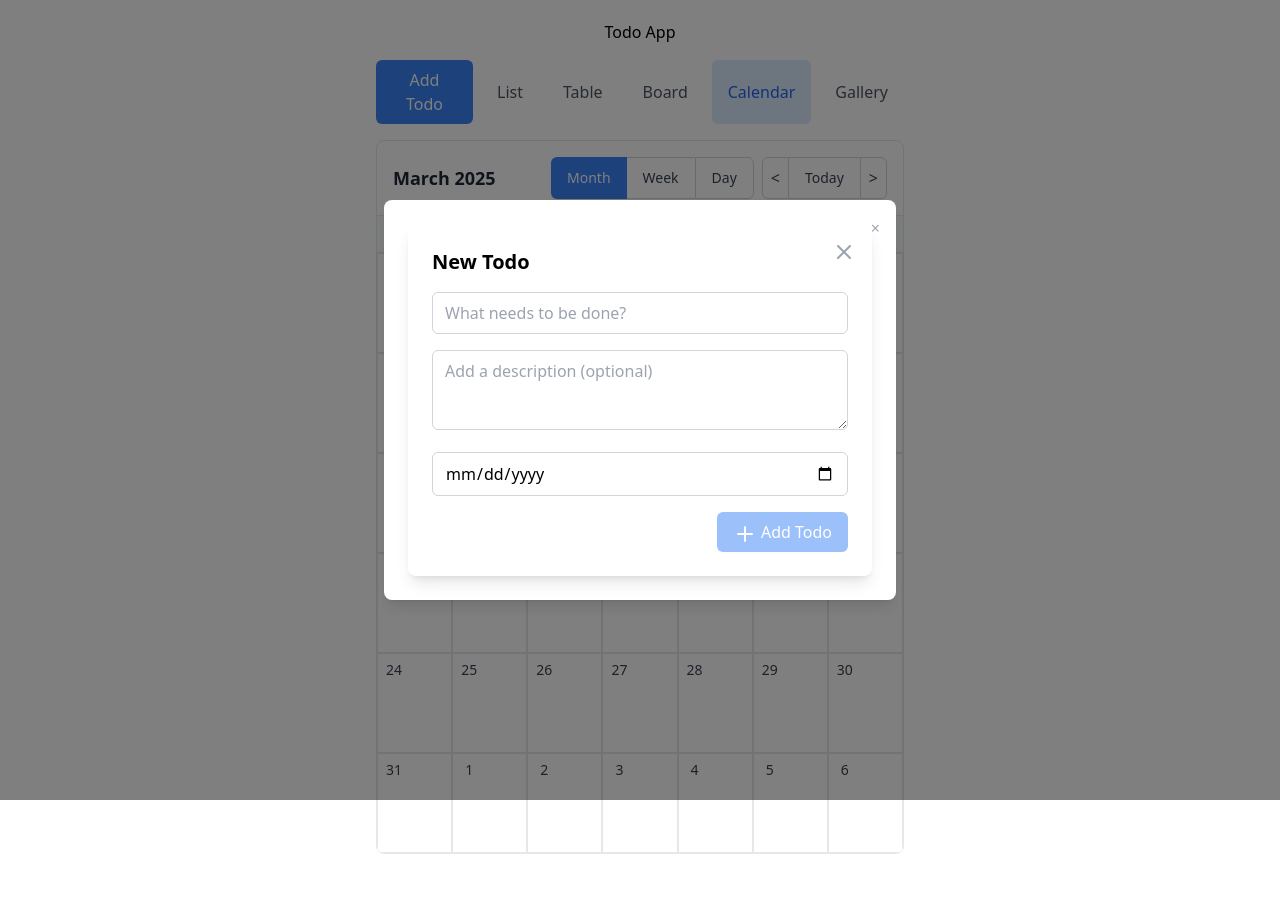
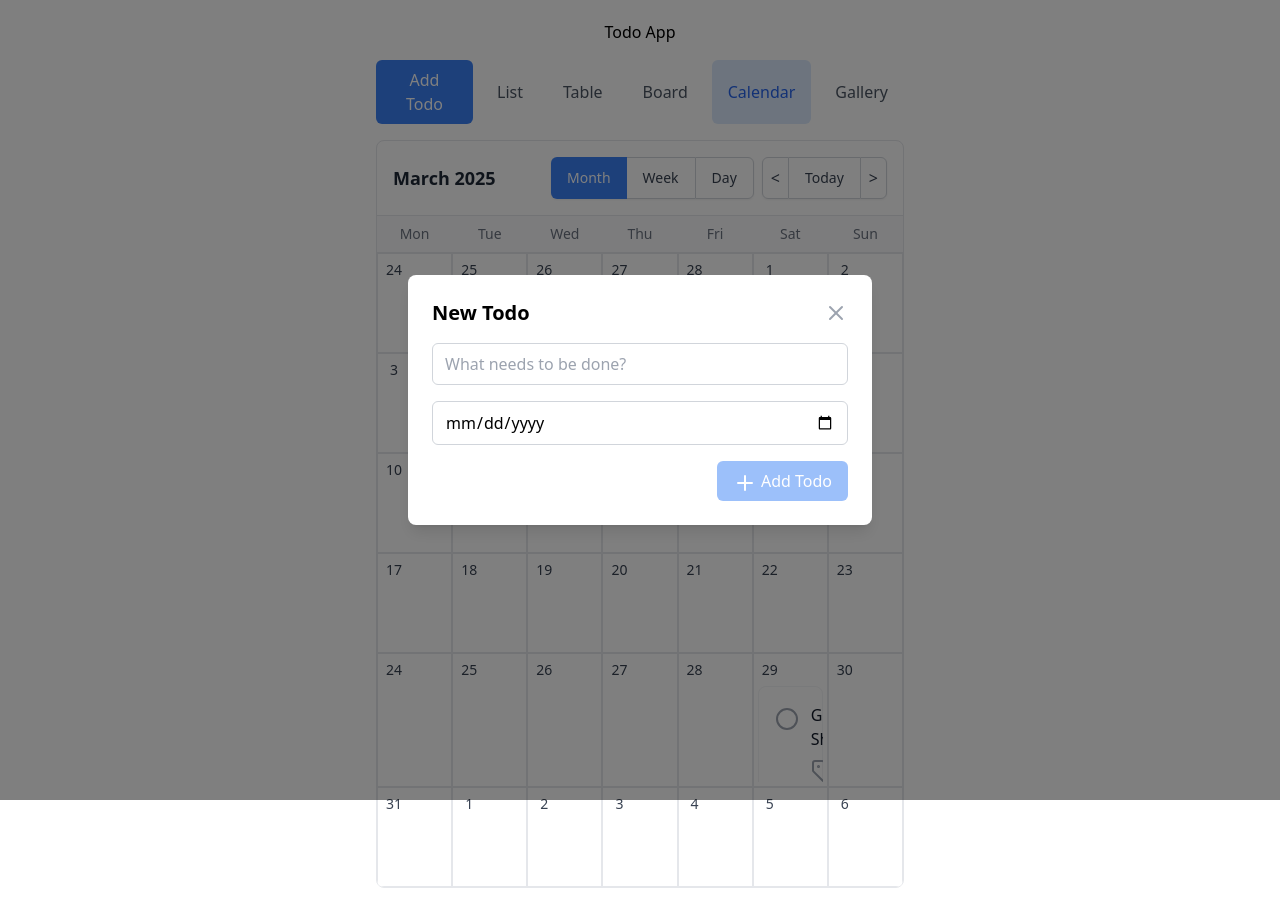
Before and after one commit to Vanuan/cleanarchitecture, a React (Vite) app in the folder todo/: page / in a window 1280 px wide. Both pictures are taken after a click on the button "Add Todo". Before the commit the page ends 890 px from the top, so only its background shows below. Built offline with nearby package versions, Linux system fonts and the light colour scheme.

Commit message:
Update edit functionality, add mock data, update form modal

```diff
--- a/todo/src/application/usecases/todo.service.ts
+++ b/todo/src/application/usecases/todo.service.ts
@@ -32,8 +32,26 @@ export class TodoService implements TodoUseCase {
     });
   }
   async update(id: string, updates: Partial<Todo>): Promise<Todo> {
+    const currentTodo = await this.todoRepository.findById(id);
+    if (!currentTodo) {
+      throw new Error(`Todo with id ${id} not found`);
+    }
+    let updatedTags = currentTodo.tags;
+    let updatedTitle =
+      updates.title !== undefined ? updates.title : currentTodo.title;
+    if (updates.title !== undefined) {
+      // If title is being updated, extract tags from the title
+      const matches = updates.title.match(/^\[(.*?)\]/);
+      updatedTags = matches ? [matches[1]] : updatedTags;
+      updatedTitle = matches
+        ? updates.title.replace(/^\[(.*?)\]\s*/, "")
+        : updates.title;
+    }
+
     return this.todoRepository.update(id, {
       ...updates,
+      title: updatedTitle,
+      tags: updatedTags,
       updatedAt: new Date(),
     });
   }
--- a/todo/src/infrastructure/repositories/localstorage.todo.repository.ts
+++ b/todo/src/infrastructure/repositories/localstorage.todo.repository.ts
@@ -3,11 +3,36 @@ import { TodoRepository } from "../../domain/repository/todo.repository";
 
 const TODO_STORAGE_KEY = "todos";
 
+const mockTodos: Todo[] = [
+  {
+    id: crypto.randomUUID(),
+    title: "Grocery Shopping",
+    tags: ["errands"],
+    completed: false,
+    createdAt: new Date(),
+    updatedAt: new Date(),
+    dueDate: new Date(new Date().setDate(new Date().getDate() + 3)), // Due in 3 days
+  },
+  {
+    id: crypto.randomUUID(),
+    title: "[Project] Meeting with team",
+    tags: ["work", "meeting"],
+    completed: false,
+    createdAt: new Date(),
+    updatedAt: new Date(),
+  },
+];
+
 export class LocalStorageTodoRepository implements TodoRepository {
   async findAll(): Promise<Todo[]> {
     const todosString = localStorage.getItem(TODO_STORAGE_KEY);
     if (!todosString) {
-      return [];
+      //return [];
+      localStorage.setItem(
+        TODO_STORAGE_KEY,
+        JSON.stringify(mockTodos, this.dateSerializer),
+      );
+      return mockTodos;
     }
 
     const todos = JSON.parse(todosString) as Todo[];
--- a/todo/src/ui/components/organisms/EntityView.tsx
+++ b/todo/src/ui/components/organisms/EntityView.tsx
@@ -18,7 +18,7 @@ export interface ViewConfig<T extends Entity, P = {}> {
     config: P;
     getItemId: (item: T) => string;
     onItemUpdate?: (id: string, newValue: any) => void;
-    renderItem: (item: T) => React.ReactNode; // Make renderItem required
+    renderItem: (item: T) => React.ReactNode;
   }>;
   config?: P;
 }
@@ -33,7 +33,7 @@ interface EntityViewProps<T extends Entity, P = {}> {
   formProps: any;
   addButtonText?: string;
   isLoading?: boolean;
-  renderItem: (item: T, viewType: string) => React.ReactNode; // Pass the renderItem down
+  renderItem: (item: T, viewType: string) => React.ReactNode;
 }
 
 const Container = tw.div`
@@ -59,13 +59,7 @@ const ModalBackdrop = tw.div`
   fixed top-0 left-0 w-full h-full bg-black bg-opacity-50 flex items-center justify-center p-4 z-50
 `;
 
-const ModalContainer = tw.div`
-  bg-white rounded-lg shadow-lg p-6 w-full max-w-lg relative
-`;
-
-const CloseButton = tw.button`
-  absolute top-4 right-4 text-gray-400 hover:text-gray-600
-`;
+const ModalContainer = tw.div`p-6 w-full max-w-lg relative`;
 
 export function EntityView<T extends Entity, P = {}>({
   items,
@@ -77,10 +71,10 @@ export function EntityView<T extends Entity, P = {}>({
   formProps,
   addButtonText = "Add Entity",
   isLoading = false,
-  renderItem, // Get renderItem from here
+  renderItem,
 }: EntityViewProps<T, P>) {
   const [currentView, setCurrentView] = useState(defaultView);
-  const [isFormOpen, setIsFormOpen] = useState(false);
+  const [isFormOpen, setIsFormOpen] = useState(!!formProps.initialValues);
   const modalRef = useRef<HTMLDivElement>(null);
 
   const toggleForm = useCallback(() => setIsFormOpen((prev) => !prev), []);
@@ -101,6 +95,10 @@ export function EntityView<T extends Entity, P = {}>({
     window.addEventListener("keydown", handleEsc);
     return () => window.removeEventListener("keydown", handleEsc);
   }, [isFormOpen, toggleForm]);
+
+  useEffect(() => {
+    setIsFormOpen(!!formProps.initialValues);
+  }, [formProps.initialValues]);
 
   const mergedViewConfigs = useMemo(() => {
     const customConfigMap = new Map(
@@ -140,7 +138,7 @@ export function EntityView<T extends Entity, P = {}>({
         config={config}
         getItemId={getItemId}
         onItemUpdate={onItemUpdate}
-        renderItem={renderItem} // pass renderItem down to the view component
+        renderItem={renderItem}
       />
     );
   };
@@ -165,9 +163,6 @@ export function EntityView<T extends Entity, P = {}>({
         createPortal(
           <ModalBackdrop onClick={handleBackdropClick}>
             <ModalContainer ref={modalRef}>
-              <CloseButton onClick={toggleForm} aria-label="Close modal">
-                ×
-              </CloseButton>
               <EntityForm {...formProps} onClose={toggleForm} />
             </ModalContainer>
           </ModalBackdrop>,
--- a/todo/src/ui/components/todo/TodoForm.tsx
+++ b/todo/src/ui/components/todo/TodoForm.tsx
@@ -1,4 +1,4 @@
-import { useState } from "react";
+import { useState, useEffect } from "react";
 import { useCreateTodo } from "../../hooks/useTodos";
 import {
   ModalContent,
@@ -8,29 +8,50 @@ import {
   InputField,
   TextAreaField,
   SubmitButton,
+  TitleBar,
 } from "./styles";
 import { CloseIcon, SubmitIcon } from "./icons";
 
 interface TodoFormProps {
   onClose: () => void;
+  onSubmit?: (data: any) => void; // Optional onSubmit prop
+  initialValues?: {
+    title: string;
+    dueDate?: string;
+    completed?: boolean;
+  };
 }
 
-export function TodoForm({ onClose }: TodoFormProps) {
-  const [title, setTitle] = useState("");
+export function TodoForm({ onClose, initialValues, onSubmit }: TodoFormProps) {
+  const [title, setTitle] = useState(initialValues?.title || "");
+  const [completed, setCompleted] = useState(initialValues?.completed || false);
   const [description, setDescription] = useState("");
   const [dueDate, setDueDate] = useState<string | undefined>(undefined);
 
   const { mutate: createTodo } = useCreateTodo();
 
+  useEffect(() => {
+    if (initialValues) {
+      setTitle(initialValues.title || "");
+      setDueDate(initialValues.dueDate || undefined);
+      setCompleted(initialValues.completed || false);
+    }
+  }, [initialValues]);
+
   const handleSubmit = async (e: React.FormEvent) => {
     e.preventDefault();
     if (!title.trim()) return;
+    const todoData = {
+      title,
+      completed,
+      dueDate: dueDate ? new Date(dueDate) : undefined,
+    };
+    if (onSubmit) {
+      onSubmit(todoData);
+    } else {
+      createTodo(todoData);
+    }
 
-    createTodo({
-      title,
-      completed: false,
-      dueDate: dueDate ? new Date(dueDate) : undefined,
-    });
     setTitle("");
     setDueDate(undefined);
     onClose();
@@ -38,10 +59,14 @@ export function TodoForm({ onClose }: TodoFormProps) {
 
   return (
     <ModalContent onSubmit={handleSubmit}>
-      <CloseButton type="button" onClick={onClose}>
-        <CloseIcon />
-      </CloseButton>
-      <ModalTitle>New Todo</ModalTitle>
+      <TitleBar>
+        {" "}
+        {/* Use the new TitleBar component */}
+        <ModalTitle>{onSubmit ? "Edit Todo" : "New Todo"}</ModalTitle>
+        <CloseButton type="button" onClick={onClose}>
+          <CloseIcon />
+        </CloseButton>
+      </TitleBar>
       <FormFieldContainer>
         <div>
           <InputField
@@ -57,6 +82,7 @@ export function TodoForm({ onClose }: TodoFormProps) {
 
         <div>
           <TextAreaField
+            hidden
             value={description}
             onChange={(e: React.ChangeEvent<HTMLTextAreaElement>) =>
               setDescription(e.target.value)
@@ -77,7 +103,7 @@ export function TodoForm({ onClose }: TodoFormProps) {
         <div className="flex justify-end">
           <SubmitButton type="submit" $disabled={!title.trim()}>
             <SubmitIcon />
-            Add Todo
+            {onSubmit ? "Update Todo" : "Add Todo"}
           </SubmitButton>
         </div>
       </FormFieldContainer>
--- a/todo/src/ui/components/todo/TodoItem.tsx
+++ b/todo/src/ui/components/todo/TodoItem.tsx
@@ -7,6 +7,7 @@ import {
   TodoStatusBadge,
   TodoTag,
   TodoDeleteButton,
+  TodoEditButton,
   TodoItemLayout,
   TodoContentArea,
   TagsContainer,
@@ -16,15 +17,17 @@ import {
   TodoCircleIcon,
   TodoTagIcon,
   DeleteIcon,
+  EditIcon,
 } from "./icons";
 import { format } from "date-fns";
 
 interface Props {
   viewModel: TodoViewModel;
-  viewType: "list" | "board" | "table";
+  viewType: "list" | "board" | "table" | "calendar" | "gallery";
+  onEdit: (todo: TodoViewModel) => void;
 }
 
-export function TodoItem({ viewModel, viewType }: Props) {
+export function TodoItem({ viewModel, viewType, onEdit }: Props) {
   const { mutate: updateTodo } = useUpdateTodo();
   const { mutate: deleteTodo } = useDeleteTodo();
 
@@ -49,6 +52,9 @@ export function TodoItem({ viewModel, viewType }: Props) {
       return null;
     }
   };
+  const handleEdit = () => {
+    onEdit(viewModel);
+  };
 
   if (viewType === "table") {
     return (
@@ -66,6 +72,9 @@ export function TodoItem({ viewModel, viewType }: Props) {
         <TodoDeleteButton onClick={handleDelete}>
           <DeleteIcon />
         </TodoDeleteButton>
+        <TodoEditButton onClick={handleEdit}>
+          <EditIcon />
+        </TodoEditButton>
       </>
     );
   }
@@ -105,6 +114,9 @@ export function TodoItem({ viewModel, viewType }: Props) {
         <TodoDeleteButton onClick={handleDelete}>
           <DeleteIcon />
         </TodoDeleteButton>
+        <TodoEditButton onClick={handleEdit}>
+          <EditIcon />
+        </TodoEditButton>
       </TodoItemLayout>
     </TodoCard>
   );
--- a/todo/src/ui/components/todo/TodosView.tsx
+++ b/todo/src/ui/components/todo/TodosView.tsx
@@ -10,6 +10,7 @@ import TodoCalendarView from "./views/TodoCalendarView";
 import TodoGalleryView from "./views/TodoGalleryView";
 import TodoListView from "./views/TodoListView";
 import { LoadingState, Spinner } from "./styles";
+import { useState } from "react";
 
 const mapTodoToViewModel = (todo: Todo): TodoViewModel => ({
   id: todo.id,
@@ -23,10 +24,36 @@ const mapTodoToViewModel = (todo: Todo): TodoViewModel => ({
 export function TodosView() {
   const { data: todos, isLoading } = useTodos();
   const { mutate: updateTodo } = useUpdateTodo();
+  const [editingTodo, setEditingTodo] = useState<TodoViewModel | null>(null);
 
   const handleTodoUpdate = (id: string, columnId: string) => {
     const completed = columnId === "completed";
     updateTodo({ id: id, updates: { completed: completed } });
+  };
+
+  const handleEditTodo = (todo: TodoViewModel) => {
+    setEditingTodo(todo);
+  };
+
+  const handleCloseForm = () => {
+    setEditingTodo(null);
+  };
+
+  const handleUpdateTodoSubmit = (
+    updatedTodo: Omit<TodoViewModel, "id" | "displayStatus">,
+  ) => {
+    updateTodo({
+      id: editingTodo!.id,
+      updates: {
+        title: updatedTodo.title,
+        completed: updatedTodo.completed,
+        dueDate: updatedTodo.dueDate
+          ? new Date(updatedTodo.dueDate)
+          : undefined,
+        tags: updatedTodo.tags,
+      },
+    });
+    setEditingTodo(null);
   };
 
   if (isLoading) {
@@ -40,8 +67,16 @@ export function TodosView() {
   const todoViewModels = (todos || []).map(mapTodoToViewModel);
 
   // how to render a Todo
-  const renderTodoItem = (viewModel: TodoViewModel, viewType: string) => (
-    <TodoItem key={viewModel.id} viewModel={viewModel} viewType={viewType} />
+  const renderTodoItem = (
+    viewModel: TodoViewModel,
+    viewType: "list" | "board" | "table" | "calendar" | "gallery",
+  ) => (
+    <TodoItem
+      key={viewModel.id}
+      viewModel={viewModel}
+      viewType={viewType}
+      onEdit={handleEditTodo}
+    />
   );
 
   const defaultViewConfigs: ViewConfig<TodoViewModel, any>[] = [
@@ -75,7 +110,7 @@ export function TodosView() {
       label: "Calendar",
       component: TodoCalendarView,
       config: {
-        dateField: "dueDate", // Field to use for calendar grouping
+        dateField: "dueDate",
       },
       getItemId: (item) => item.id,
       renderItem: renderTodoItem,
@@ -97,7 +132,11 @@ export function TodosView() {
       defaultView="calendar"
       getItemId={(viewModel) => viewModel.id}
       EntityForm={TodoForm}
-      formProps={{}}
+      formProps={{
+        initialValues: editingTodo,
+        onSubmit: editingTodo ? handleUpdateTodoSubmit : undefined,
+        onClose: handleCloseForm,
+      }}
       addButtonText="Add Todo"
       renderItem={renderTodoItem}
     />
--- a/todo/src/ui/components/todo/icons.tsx
+++ b/todo/src/ui/components/todo/icons.tsx
@@ -5,6 +5,7 @@ import {
   Trash2 as TrashIcon,
   CheckCircle2 as CheckIcon,
   Circle as CircleIcon,
+  Edit as EditLucideIcon,
 } from "lucide-react";
 import tw from "tailwind-styled-components";
 import { ComponentProps } from "react";
@@ -74,3 +75,9 @@ export const DeleteIcon = (props: ComponentProps<typeof TrashIcon>) => (
     <TrashIcon className="text-gray-400 hover:text-red-500" {...props} />
   </IconWrapper>
 );
+
+export const EditIcon = (props: ComponentProps<typeof EditLucideIcon>) => (
+  <IconWrapper $size="md">
+    <EditLucideIcon className="text-gray-400 hover:text-blue-500" {...props} />
+  </IconWrapper>
+);
--- a/todo/src/ui/components/todo/styles.ts
+++ b/todo/src/ui/components/todo/styles.ts
@@ -72,6 +72,9 @@ export const TodoTag = tw.span`
 export const TodoDeleteButton = tw.button`
   text-gray-400 hover:text-red-500 transition-colors
 `;
+export const TodoEditButton = tw.button`
+  text-gray-400 hover:text-blue-500 transition-colors
+`;
 
 // Control Components
 export const ViewModeButton = tw.button<{ $active: boolean }>`
@@ -94,15 +97,19 @@ export const ModalOverlay = tw.div`
 `;
 
 export const ModalContent = tw.form`
-  bg-white rounded-lg shadow-lg p-6 w-full max-w-lg relative
+  bg-white rounded-lg shadow-lg p-6 w-full max-w-lg relative flex flex-col
+`;
+
+export const TitleBar = tw.div`
+  flex items-center justify-between mb-4
 `;
 
 export const CloseButton = tw.button`
-  absolute top-4 right-4 text-gray-400 hover:text-gray-600
+  text-gray-400 hover:text-gray-600
 `;
 
 export const ModalTitle = tw.h2`
-  text-xl font-semibold mb-4
+  text-xl font-semibold
 `;
 
 export const FormFieldContainer = tw.div`
```
